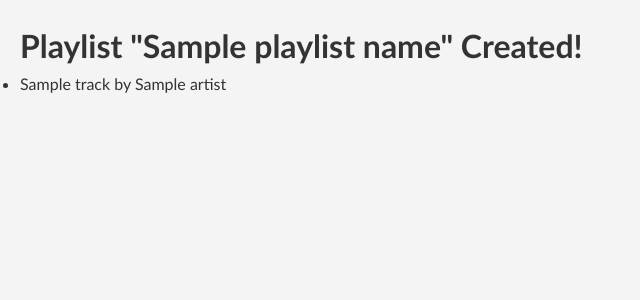
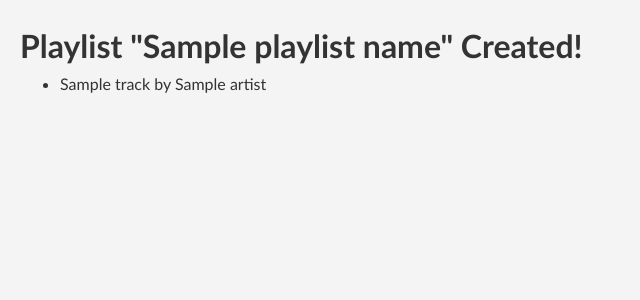
Before and after one commit to AymanLar/lastlist, a Flask app: template templates/playlist.html in a window 1280 px wide. Shown: the top 300 px of the page, without its empty margins (0-640 px from the left). Run offline with Flask 3, Linux system fonts and the light colour scheme; the template is opened without the code that fills it: most values are stand-ins (such as "Sample title", 1, 10 or a date in 2020).

```diff
--- a/static/styles.css
+++ b/static/styles.css
@@ -1,6 +1,5 @@
 * {
     margin: 0;
-    padding: 0;
     box-sizing: border-box;
 }
 
```
